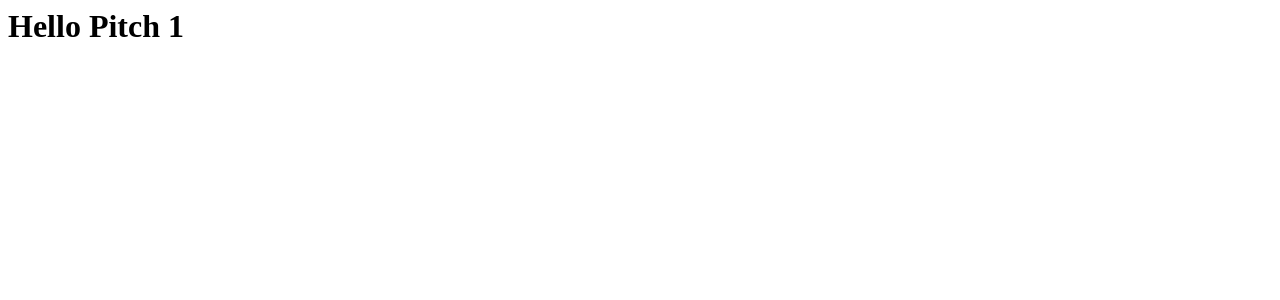
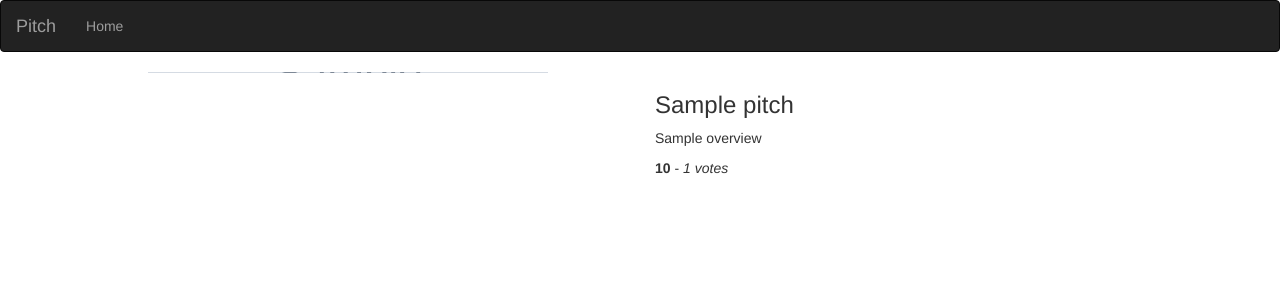
Before and after one commit to faithngotho/Pitch, a Flask app: template app/templates/pitch.html in a window 1280 px wide. Shown: the top 300 px of the page. Run offline with Flask 2, Linux system fonts and the light colour scheme; the template is opened without the code that fills it: most values are stand-ins (such as "Sample title", 1, 10 or a date in 2020); some libraries are stand-ins or nearby versions.

Commit message:
add added code on the pitch.html

```diff
--- a/app/templates/pitch.html
+++ b/app/templates/pitch.html
@@ -1 +1,22 @@
-<h1>Hello Pitch {{ id }} </h1>
+{% extends 'base.html'%}
+<!-- Content block -->
+{% block content %}
+<div class="container">
+
+    <!-- Poster background -->
+    <div class="row">
+        <div class="col-xs-6 col-sm-6 col-md-6 col-lg-6 posterPath" style="background: url({{pitch.poster}}) no-repeat center center">
+        </div>
+
+        <div class="col-xs-6 col-sm-6 col-md-6 col-lg-6 pitch-details">
+            <h3>{{ pitch.title }}</h3>
+
+            <p class="overview"> {{ pitch.overview }}</p>
+            <p class="ratings"> <b> {{ pitch.vote_average }}</b> - <i>{{ pitch.vote_count}} votes </i> </p>
+
+
+        </div>
+    </div>
+
+</div>
+{% endblock %}
```
Also changed, not shown: app/views.py (+12 -0 lines).
